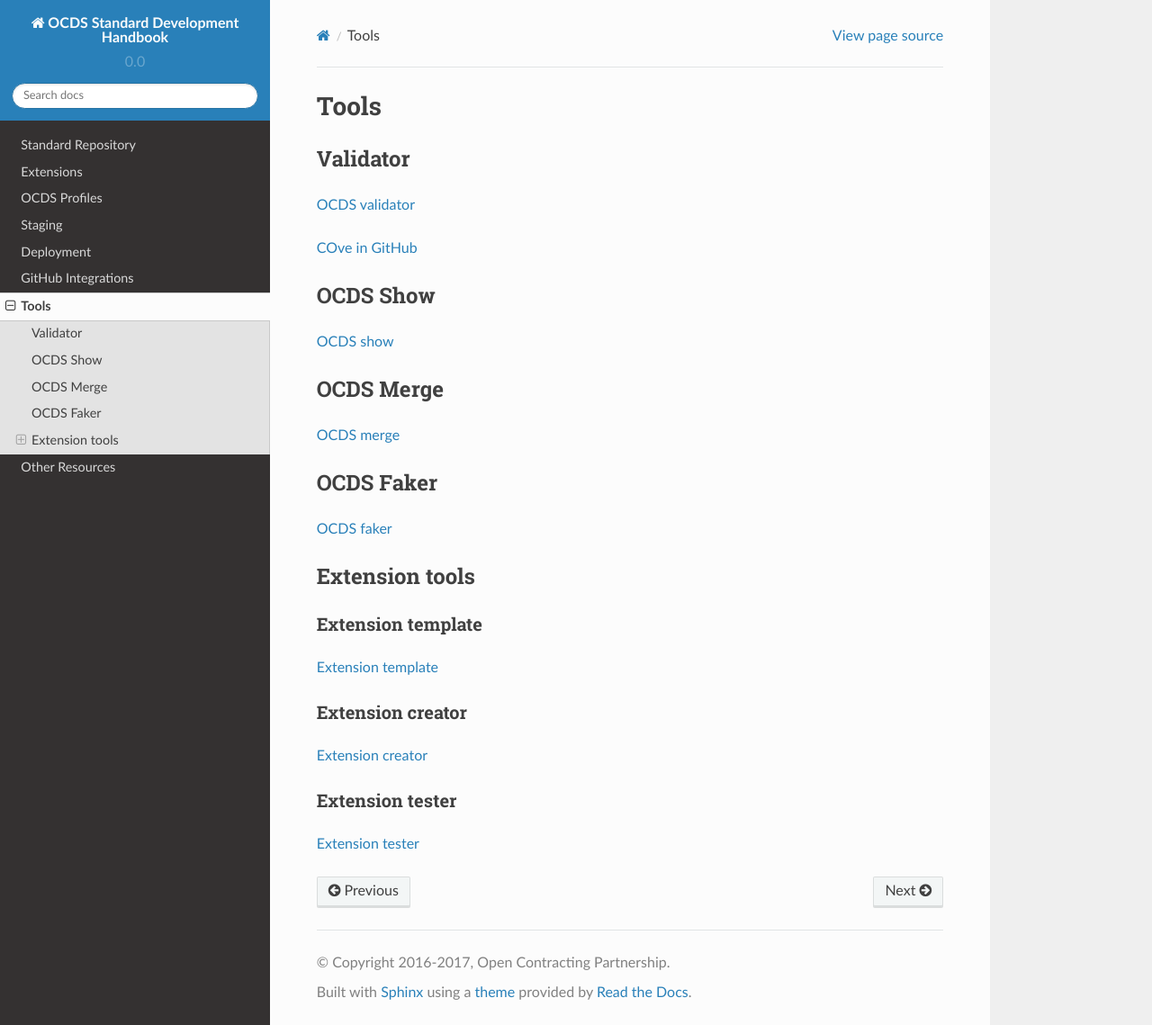
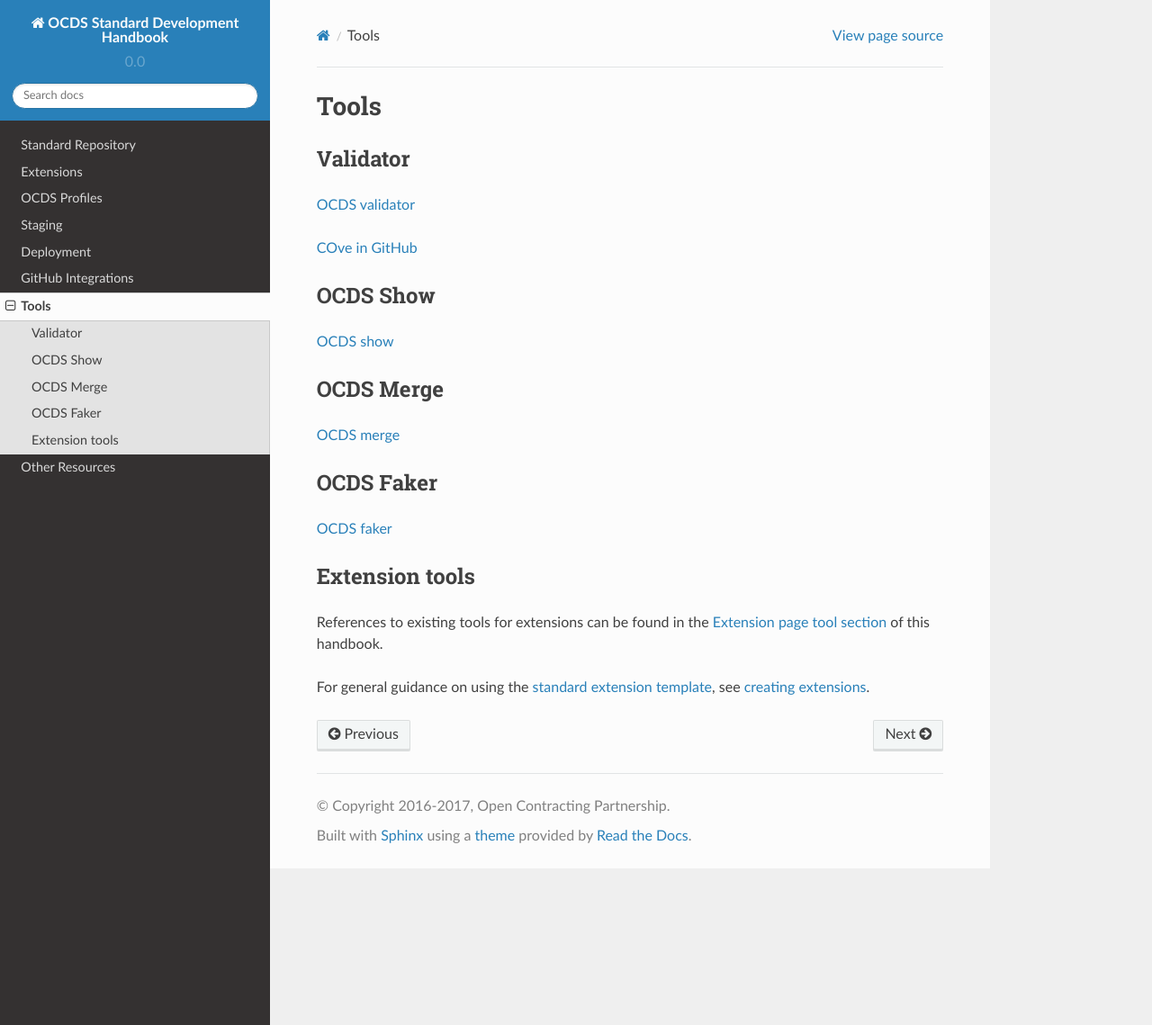
Before and after one commit to open-contracting/standard-development-handbook, a Sphinx documentation site: the page built from docs/tools.md, in a window 1280 px wide and 1139 px high. Shown: the whole window at 90% size. Built offline with Sphinx 7.4.7 and the Read the Docs theme 2.0.0, drawn with Linux system fonts in a browser that asks for light colours.

Commit message:
Refer to Extension page for extension tools in Tools page

```diff
--- a/docs/tools.md
+++ b/docs/tools.md
@@ -20,14 +20,6 @@
 
 ## Extension tools
 
-### Extension template
+References to existing tools for extensions can be found in the [Extension page tool section](../extensions#tools) of this handbook.
 
-[Extension template](https://github.com/open-contracting/standard_extension_template)
-
-### Extension creator
-
-[Extension creator](https://github.com/open-contracting/extension_creator)
-
-### Extension tester
-
-[Extension tester](https://github.com/open-contracting/extension_tester)
+For general guidance on using the [standard extension template](https://github.com/open-contracting/standard_extension_template), see [creating extensions](../extensions#creating-extensions).
```
Also changed, not shown: docs/extensions.md (+2 -1 lines).
